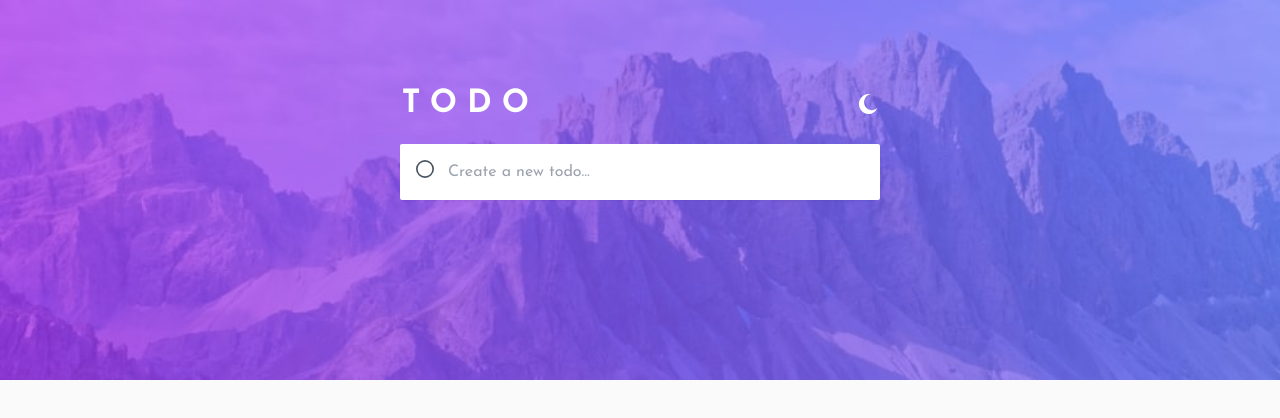
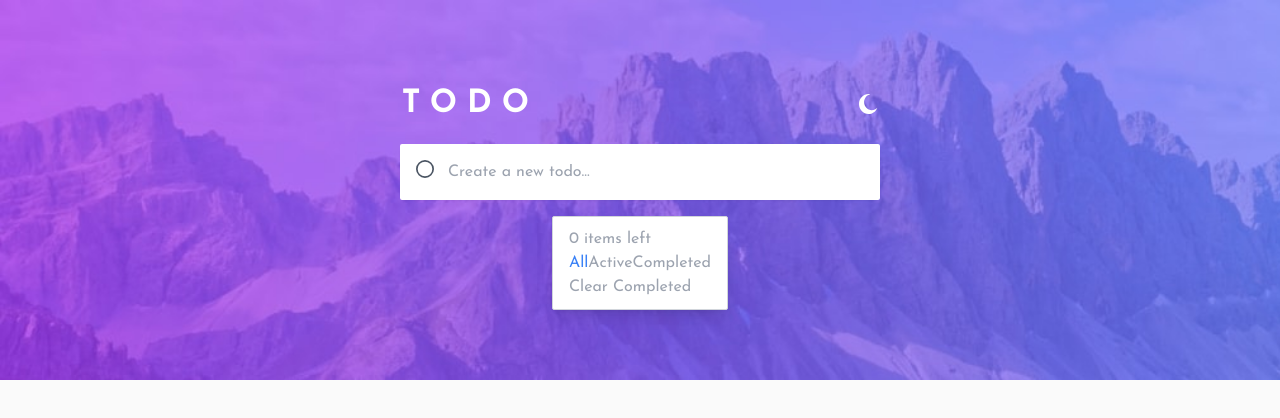
Before and after one commit to ishitaraina1807/Taskify, a React (Create React App) app: page / in a window 1280 px wide. Shown: the top 418 px of the page. Built offline with nearby package versions, Linux system fonts and the light colour scheme.

Commit message:
Update Todo.js

```diff
--- a/src/components/Todo.js
+++ b/src/components/Todo.js
@@ -10,7 +10,8 @@ const Todo = () => {
     const [inputValue, setInputValue] = useState('');
     const [items, setItems] = useState([]);
     const [hoveredItemIndex, setHoveredItemIndex] = useState(null);
-
+    const [activeSection, setActiveSection] = useState('All');
+    const [filteredItems, setFilteredItems] = useState(items);
     const toggleTheme = () => {
         setTheme(theme === 'light' ? 'dark' : 'light');
     };
@@ -46,11 +47,34 @@ const Todo = () => {
         setHoveredItemIndex(null);
     };
 
+    const itemsLeft = filteredItems.filter(item => !item.checked).length;
     const inputBgClass = theme === 'dark' ? 'bg-darkgreyblue' : 'bg-white';
     const inputTextClass = theme === 'dark' ? 'text-light-grey-blue' : 'text-darkgreyblue';
+    const boderColor = theme === 'dark' ? 'border-gray-700' : 'border-gray-300';
+    const strikethroughText = theme === 'dark' ? 'text-gray-500' : 'text-gray-300'
     const containerStyle = {
         height: '300px',
     };
+
+    useEffect(() => {
+        if (activeSection === 'All') {
+            setFilteredItems(items);
+            console.log("all")
+        } else if (activeSection === 'Active') {
+            const activeItems = items.filter(item => !item.checked);
+            setFilteredItems(activeItems);
+            console.log("active")
+        } else if (activeSection === 'Completed') {
+            const completedItems = items.filter(item => item.checked);
+            setFilteredItems(completedItems);
+            console.log("completed")
+        }
+    }, [activeSection, items]);
+
+    const handleSectionChange = (section) => {
+        setActiveSection(section);
+    };
+
     document.documentElement.className = theme === 'dark' ? 'dark-theme' : 'light-theme';
 
     return (
@@ -82,10 +106,10 @@ const Todo = () => {
             <div className='flex items-center justify-center'>
                 <div className={`relative mt-4 rounded-md shadow-sm`}>
 
-                    {items.map((item, index) => (
+                    {filteredItems.map((item, index) => (
                         <div
                             key={index}
-                            className={`input-box ${inputBgClass} flex items-center box-container border rounded-sm py-3.5 pl-4 pr-4 ${inputTextClass} ${item.checked ? 'line-through text-gray-400' : ''}`}
+                            className={`input-box ${inputBgClass} flex items-center box-container shadow-lg border ${boderColor} rounded-sm py-3.5 pl-4 pr-4 ${inputTextClass} ${item.checked ? `line-through ${strikethroughText}` : ''} : ''}`}
                             onMouseEnter={() => handleMouseEnter(index)}
                             onMouseLeave={() => handleMouseLeave(index)}
                         >
@@ -109,7 +133,45 @@ const Todo = () => {
 
                 </div>
             </div>
-
+            <div className='flex items-center justify-center'>
+                <div className={`relative rounded-md shadow-lg item-center`}>
+                    <div
+                        className={`last-box ${inputBgClass} py-2.5 pl-4 pr-4 block rounded-sm border ${boderColor} text-gray-400 focus: sm:text-base sm:leading-6 `} >
+                        <span>
+                            {itemsLeft} item{itemsLeft !== 1 ? 's' : ''} left
+                        </span>
+                        <div className="sections flex">
+                        <p
+                                className={`cursor-pointer ${activeSection === 'All' ? 'text-blue-500' : 'text-gray-400'}`}
+                                onClick={() => handleSectionChange('All')}
+                            >
+                                All
+                            </p>
+                            <p
+                                className={`cursor-pointer ${activeSection === 'Active' ? 'text-blue-500' : 'text-gray-400'}`}
+                                onClick={() => handleSectionChange('Active')}
+                            >
+                                Active
+                            </p>
+                            <p
+                                className={`cursor-pointer ${activeSection === 'Completed' ? 'text-blue-500' : 'text-gray-400'}`}
+                                onClick={() => handleSectionChange('Completed')}
+                            >
+                                Completed
+                            </p>
+                        </div>
+                        <div
+                            className="hover:text-verydarkgreyblue hover:cursor-pointer"
+                            onClick={() => {
+                                const remainingItems = items.filter(item => !item.checked);
+                                setItems(remainingItems);
+                            }}
+                        >
+                            Clear Completed
+                        </div>
+                    </div>
+                </div>
+            </div>
         </div>
     );
 };
```
